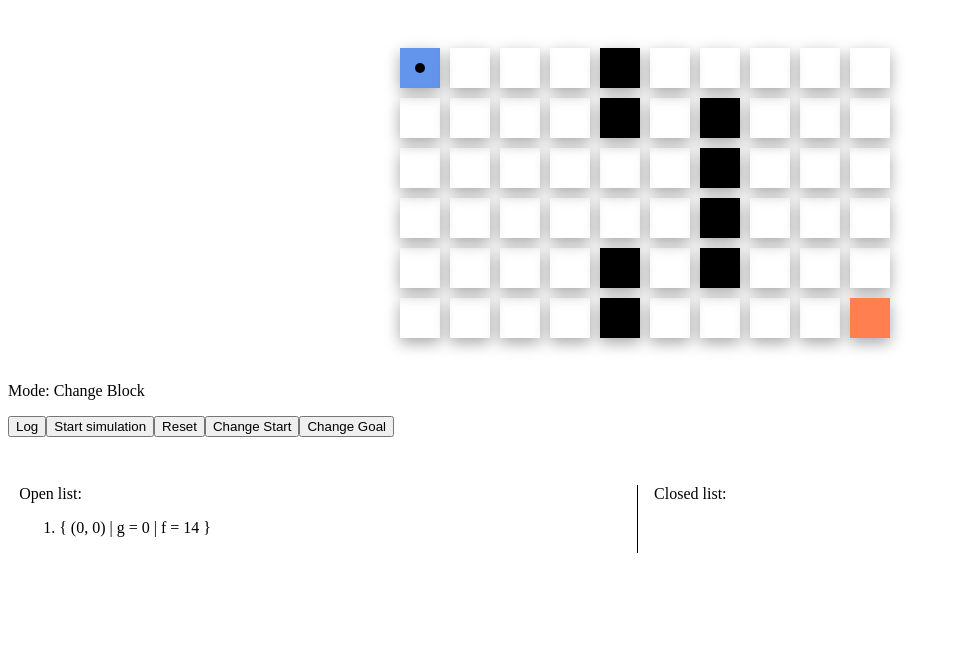
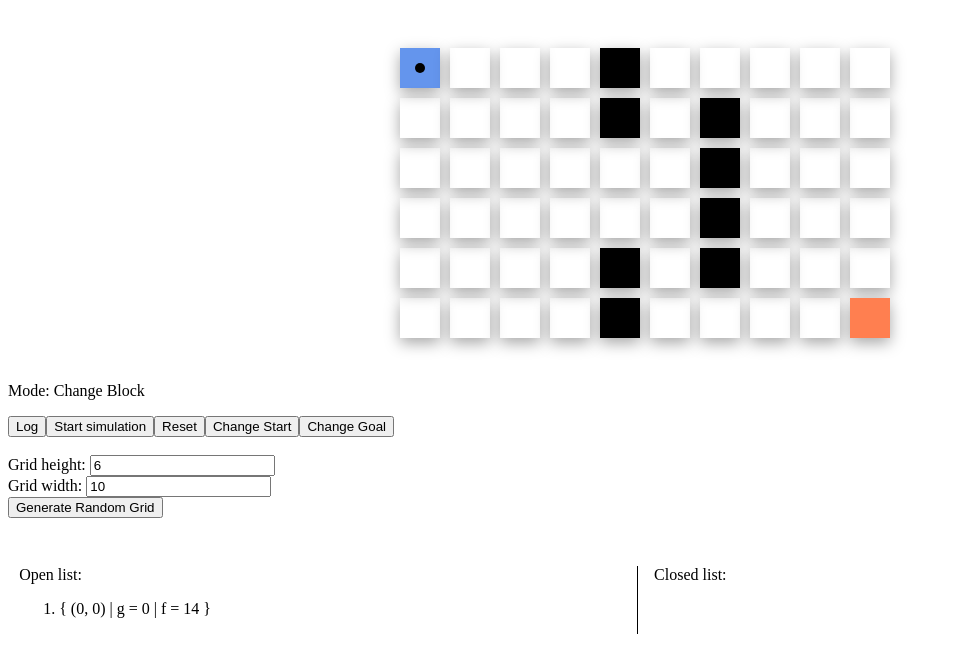
Before and after one commit to mzhubail/A-star, an Angular app: page / in a window 1280 px wide. Shown: the top 656 px of the page, without its empty margins (0-953 px from the left). Built offline with nearby package versions, Linux system fonts and the light colour scheme.

Commit message:
Add grid size and random grid feature

```diff
--- a/src/app/app.component.html
+++ b/src/app/app.component.html
@@ -34,6 +34,15 @@
 <button (click)="goalMode()" [disabled]="mode == 'Simulation'">
   Change Goal
 </button>
+<br />
+<br />
+<label for="grid_height">Grid height: </label>
+<input type="number" id="grid_height" [(ngModel)]="grid_height" />
+<br />
+<label for="grid_width">Grid width: </label>
+<input type="number" id="grid_width" [(ngModel)]="grid_width" />
+<br />
+<button (click)="generateRandomGrid()">Generate Random Grid</button>
 
 <br />
 
--- a/src/app/app.component.ts
+++ b/src/app/app.component.ts
@@ -1,7 +1,7 @@
 import { Component } from '@angular/core';
 import { CommonModule } from '@angular/common';
 import { RouterOutlet } from '@angular/router';
-
+import { FormsModule } from '@angular/forms';
 
 type Mode = 'Change Block' | 'Change Start' | 'Change Goal' | 'Simulation';
 
@@ -20,7 +20,7 @@ interface Node {
 @Component({
   selector: 'app-root',
   standalone: true,
-  imports: [CommonModule, RouterOutlet],
+  imports: [CommonModule, RouterOutlet, FormsModule],
   templateUrl: './app.component.html',
   styleUrl: './app.component.scss'
 })
@@ -28,6 +28,8 @@ export class AppComponent {
   grid: number[][] = [];
   A: AStar;
   mode: Mode = 'Change Block';
+  grid_width = 10;
+  grid_height = 6;
 
   constructor() {
     // let size = [10, 10];
@@ -75,6 +77,28 @@ export class AppComponent {
 
   goalMode() {
     this.mode = 'Change Goal';
+  }
+
+  generateRandomGrid() {
+    if (Math.min(this.grid_height, this.grid_width) < 5) {
+      alert('Min grid size is 5x5');
+      return;
+    }
+    let newGrid = Array.from({ length: this.grid_height }, () =>
+      Array.from({ length: this.grid_width }, () =>
+        Math.random() < 0.3 ? 1 : 0,
+      ),
+    );
+    newGrid[0][0] = 0;
+    newGrid[newGrid.length - 1][newGrid[0].length - 1] = 0;
+
+    this.grid = newGrid;
+    this.A = new AStar(
+      this.grid,
+      [0, 0],
+      [this.grid[0].length - 1, this.grid.length - 1],
+    );
+    this.mode = 'Change Block';
   }
 
   /* Functionality of clicking a block. */
```
